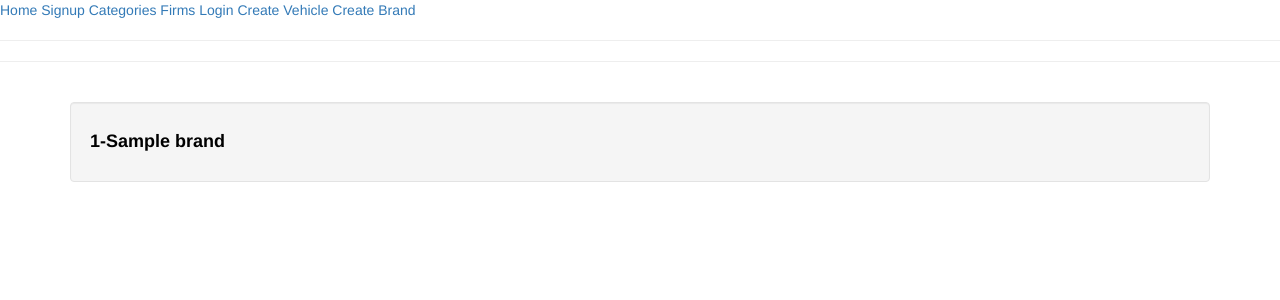
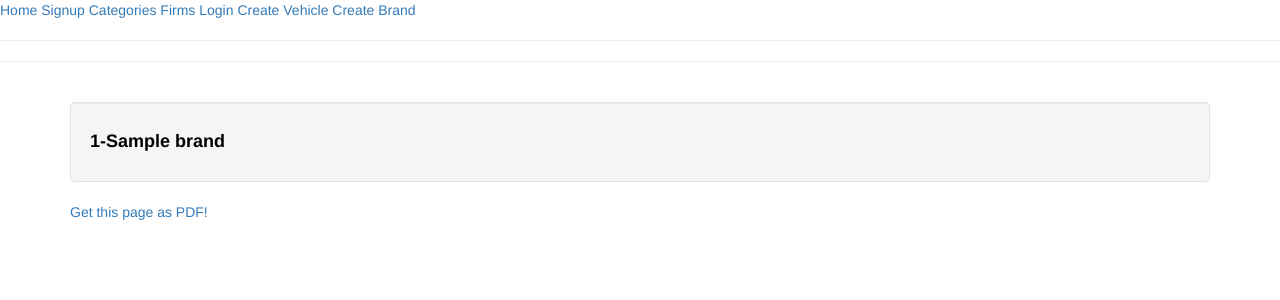
Before and after one commit to zahidkizmaz/VehicleShop, a Django app: page /category/1/ in a window 1280 px wide. Shown: the top 300 px of the page. Run offline with Django 3.2, Linux system fonts and the light colour scheme; tables that the repository leaves empty hold one stand-in row (values such as "Sample post"); some libraries are stand-ins or nearby versions.

Commit message:
downloading category detail page as a pdf file feature added.

```diff
--- a/requirements.txt
+++ b/requirements.txt
@@ -1,3 +1,6 @@
 django==1.11.7
 psycopg2
+reportlab
+xhtml2pdf>=0.2b1
+django-easy-pdf
 django-bootstrap3
--- a/shop/templates/shop/category_detail.html
+++ b/shop/templates/shop/category_detail.html
@@ -6,4 +6,6 @@
     <a style="color:black;" href="{% url "vehicledetail" pk=v.pk %}"><h4><strong>{{v}}</strong></h4></a>
 </div>
 {% endfor %}
+
+<a href="{% url "catveh" pk=cat.pk %} " > Get this page as PDF!  </a>
 {% endblock %}
--- a/shop/urls.py
+++ b/shop/urls.py
@@ -1,12 +1,13 @@
 from django.conf.urls import url
 from shop.forms import CustomUserCreationForm, CreateVehicleForm
-from shop.views import CategoryView , HomePageView, FirmView, RegistrationView, BrandView, CreateVehicleView, CreateBrandView,CreateFirmView,VehicleView, DeleteVehicleView, UpdateVehicleView, CategoryDetailView
+from shop.views import CategoryView , HomePageView, FirmView, RegistrationView, BrandView, CreateVehicleView, CreateBrandView,CreateFirmView,VehicleView, DeleteVehicleView, UpdateVehicleView, CategoryDetailView, CategoryVehiclesView
 
 urlpatterns = [
         url(r'^$', HomePageView.as_view(), name="home"),
         url(r'^category$', CategoryView.as_view(), name="categorylist"),
         url(r'^category/(?P<pk>\d+)/$', CategoryDetailView.as_view(), name="categoryvehiclelist"),
         url(r'^firm$',FirmView.as_view(), name="firmlist"),
+        url(r'^category/(?P<pk>\d+)/categoryvehicle.pdf$', CategoryVehiclesView.as_view(), name="catveh"),
         url(r"^signup/$", RegistrationView.as_view(form_class=CustomUserCreationForm), name="register"),
         url(r"^brand$",BrandView.as_view(), name="brandlist"),
         url(r"^create_vehicle/$", CreateVehicleView.as_view(), name="createvehicle" ),
--- a/shop/views.py
+++ b/shop/views.py
@@ -6,6 +6,8 @@
 from .models import Category, Vehicle, Firm, Brand, User
 from django.views import generic
 from django.core.urlresolvers import reverse_lazy
+from easy_pdf.views import PDFTemplateView, PDFTemplateResponseMixin
+
 
 class CategoryView(generic.ListView):
 
@@ -180,4 +182,18 @@
     def get_context_data(self, **kwargs):
         context = super().get_context_data(**kwargs)
         context["vehiclelist"] = Vehicle.objects.filter(category__pk=self.kwargs["pk"]).order_by("searched_counter")
+        context["cat"] = Category.objects.get(pk=self.kwargs.get("pk"))
         return context
+
+
+class CategoryVehiclesView(PDFTemplateResponseMixin, generic.DetailView):
+    model = Category
+    template_name = 'categoryvehicles_pdf.html'
+    download_filename = 'catveh.pdf'
+
+    def get_context_data(self, **kwargs):
+        context = super().get_context_data(**kwargs)
+        context["vehiclelist"] = Vehicle.objects.filter(category__pk=self.kwargs["pk"]).order_by("searched_counter")
+        context["pagesize"] = 'A4'
+        context["title"] = 'Category Details'
+        return context
```
Also changed, not shown: templates/categoryvehicles_pdf.html (added, +8 -0 lines).
